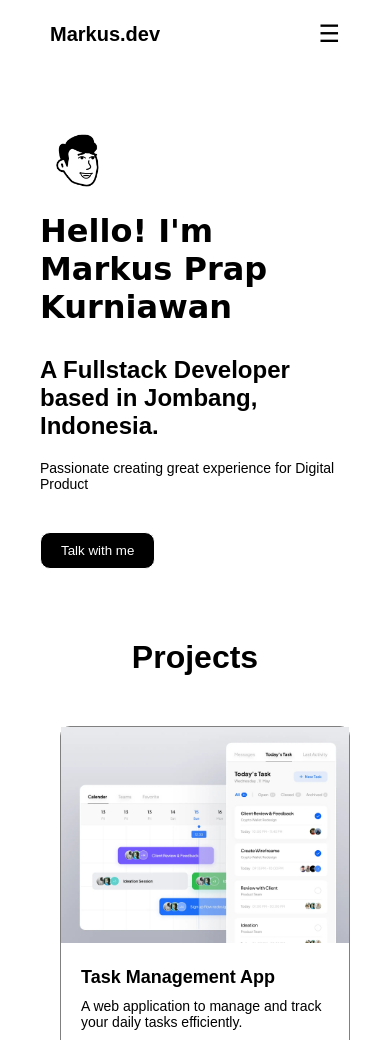
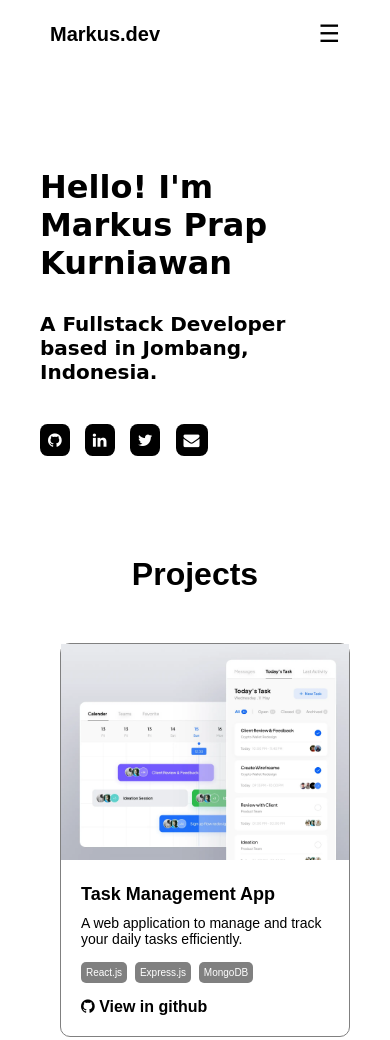
Before and after one commit to markusprap/proyek-akhir-belajar-web-dasar-dicoding, a plain HTML site: page index.html in a window 390 px wide. Shown: the top 1040 px of the page. Drawn offline with Linux system fonts and the light colour scheme.

Commit message:
2nd revision

```diff
--- a/assets/style/style.css
+++ b/assets/style/style.css
@@ -78,24 +78,24 @@ body {
     display: flex;
     flex-direction: row;
     background-color: white;
-    padding: 100px 100px;
+    padding: 0px 100px 50px;
     /* border: 1px solid grey; */
 }
 
 .profile {
-    padding: 0 20px;
+    padding: 200px 20px;
     font-family: cursive;
     /* border: 1px solid grey; */
 }
 
 .profile h1 {
     font-size: 2rem;
-    margin-bottom: 10px;
+    margin-bottom: 30px;
 }
 
-.profile img {
-    width: 80px;
-    margin-bottom: 10px;
+.profile h3{
+    font-size: 1.25rem;
+    margin-bottom: 30px;
 }
 
 .social-media .fa {
@@ -122,34 +122,10 @@ aside {
     /* border: 1px solid grey; */
 }
 
-.hero-text {
-    padding-top: 30px;
-}
-
-.hero-text h3 {
-    font-size: 1.5rem;
-    margin-bottom: 20px;
-}
-
-.hero-text p {
-    font-size: 14px;
-    margin-bottom: 40px;
-}
-
-aside button {
-    padding: 10px 20px;
-    background-color: black;
-    color: #fff;
-    border: 1px solid #fff;
+aside img {
+    width: 100%;
+    height: auto;
     border-radius: 10px;
-}
-
-aside button:hover {
-    background-color: white;
-    font-weight: bold;
-    color: black;
-    cursor: pointer;
-    border: 1px solid black;
 }
 
 .projects-container {
@@ -396,17 +372,23 @@ footer p {
         padding: 50px 20px 0;
     }
 
-    .social-media {
+    .profile {
+        padding: 50px 20px;
+    }
+
+    /* .social-media {
         display: none;
-    }
+    } */
 
     aside {
         margin-left: 0;
         width: 100%;
+        padding: 20px 0;
     }
 
-    .hero-text {
-        padding-top: 0;
+    aside img {
+        width: 100%;
+        height: auto;
     }
 
     .projects-card {
@@ -422,10 +404,6 @@ footer p {
         width: 100%;
         margin: 10px 0;
     }
-
-    /* form {
-        padding: 20px;
-    } */
 
     .tech-label span {
         display: inline-block;
@@ -459,6 +437,11 @@ footer p {
 }
 
 @media (max-width: 1052px) {
+
+    aside {
+        display: none;
+    }
+
     .tech-stack-card {
         flex-direction: column;
         align-items: center;
@@ -469,13 +452,4 @@ footer p {
         margin: 10px 0;
     }
 
-    /* .contact-form {
-        padding: 0 50px;
-    } */
 }
-
-/* @media (min-width: 1052px) {
-    .contact-form {
-        padding: 0 400px;
-    }
-} */
--- a/index.html
+++ b/index.html
@@ -33,8 +33,8 @@
         <section class="hero">
             <div class="hero-container">
                 <div class="profile">
-                    <img src="assets/img/profile-img.png" alt="">
                     <h1>Hello! I'm Markus Prap Kurniawan</h1>
+                    <h3>A Fullstack Developer based in Jombang, Indonesia.</h3>
                     <div class="social-media">
                         <a href=""><i class="fa fa-github"></i></a>
                         <a href=""><i class="fa fa-linkedin"></i></a>
@@ -43,16 +43,12 @@
                     </div>
                 </div>
                 <aside>
-                    <div class="hero-text">
-                        <h3>A Fullstack Developer based in Jombang, Indonesia.</h3>
-                        <p>Passionate creating great experience for Digital Product</p>
-                    </div>
-                    <button>Talk with me</button>
+                    <img src="/assets/img/jumbotron.png" alt="">
                 </aside>
             </div>
         </section>
 
-        <section class="projects">
+        <article class="projects">
             <div class="projects-container">
                 <div class="section-title">
                     <h1>Projects</h1>
@@ -105,9 +101,9 @@
                     </div>
                 </div>
             </div>
-        </section>
+        </article>
 
-        <section class="tech-stack">
+        <article class="tech-stack">
             <div class="tech-stack-container">
                 <div class="section-title">
                     <h1>Tech Stack</h1>
@@ -136,7 +132,7 @@
                     </div>
                 </div>
             </div>
-        </section>
+        </article>
 
         <section class="contact">
             <div class="contact-container">
```
Also changed, not shown: assets/img/jumbotron.png (added).
